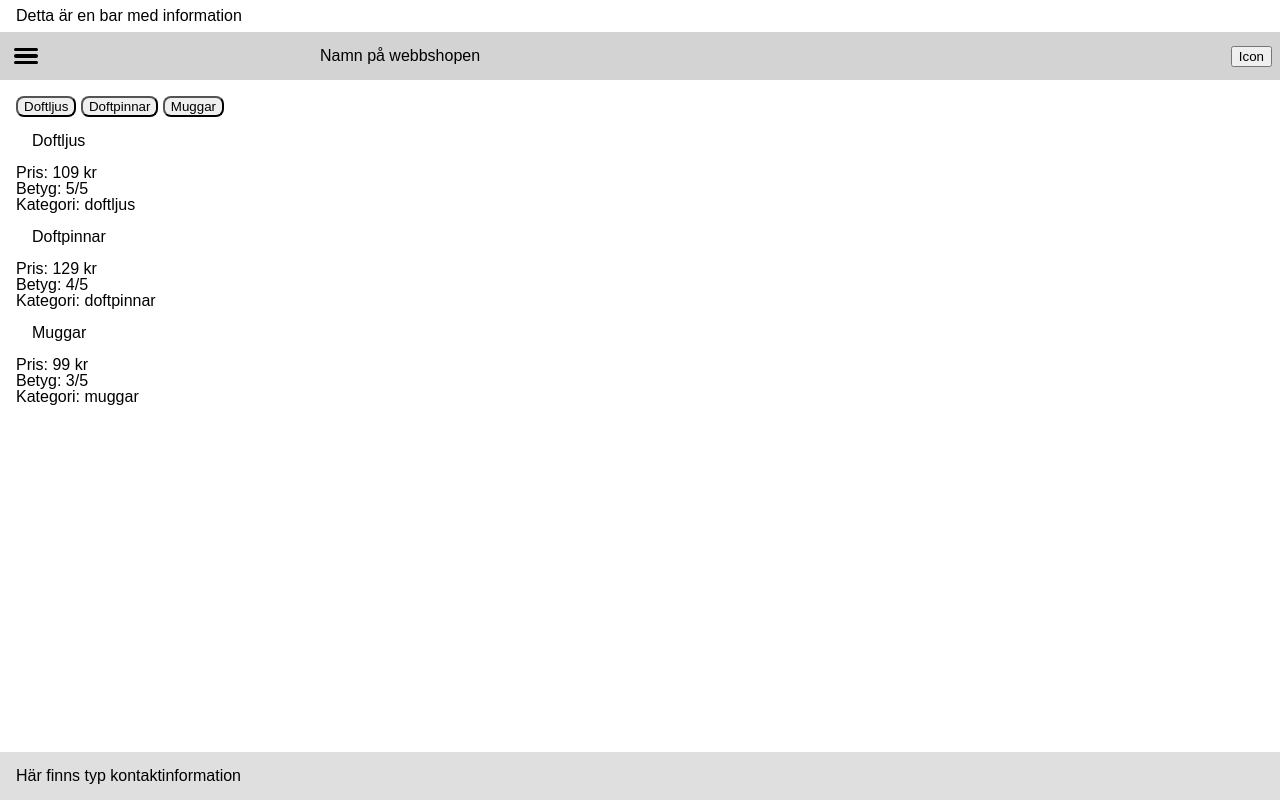
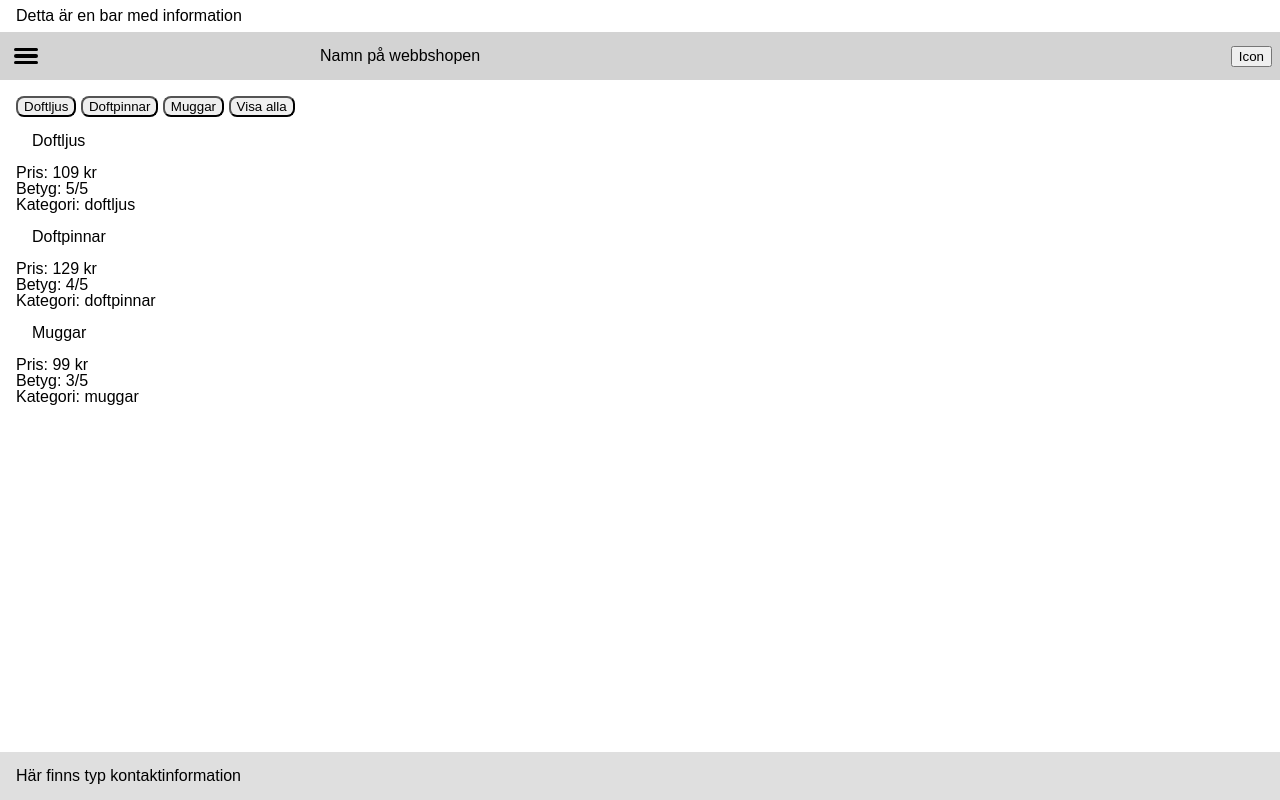
Before and after one commit to ngeliecode/fed25d-javascript-inl-1-webbshop, a website built with Vite: page index.html in a window 1280 px wide. Built offline with nearby package versions, Linux system fonts and the light colour scheme.

Commit message:
update html

```diff
--- a/index.html
+++ b/index.html
@@ -32,6 +32,7 @@
       <button id="doftljusFilterBtn" class="btn">Doftljus</button>
       <button id="doftpinnarFilterBtn" class="btn">Doftpinnar</button>
       <button id="muggarFilterBtn" class="btn">Muggar</button>
+      <button id="showAllFilterBtn" class="btn">Visa alla</button>
 
       <section id="products" class="products-list"></section>
     </main>
```
